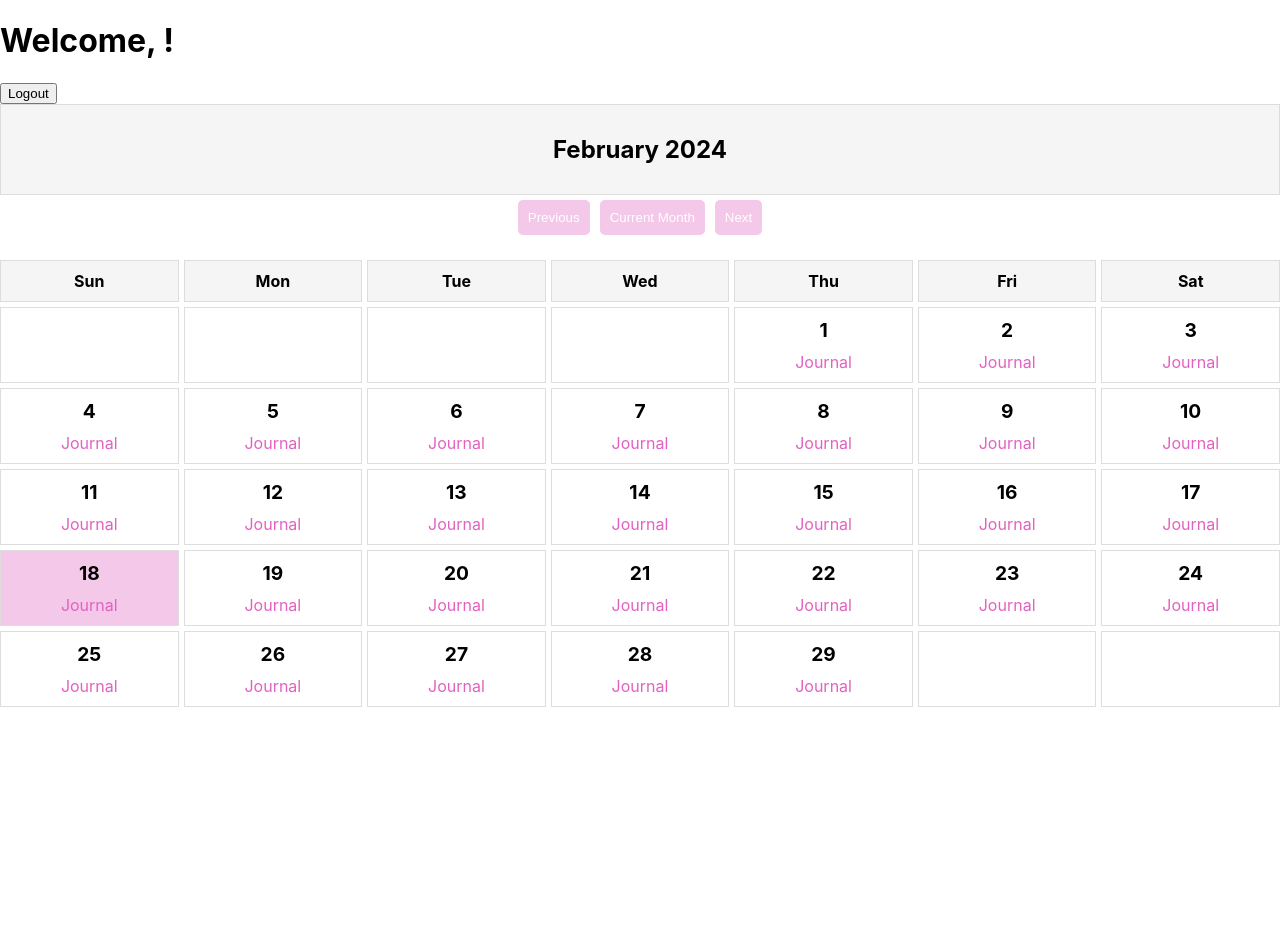
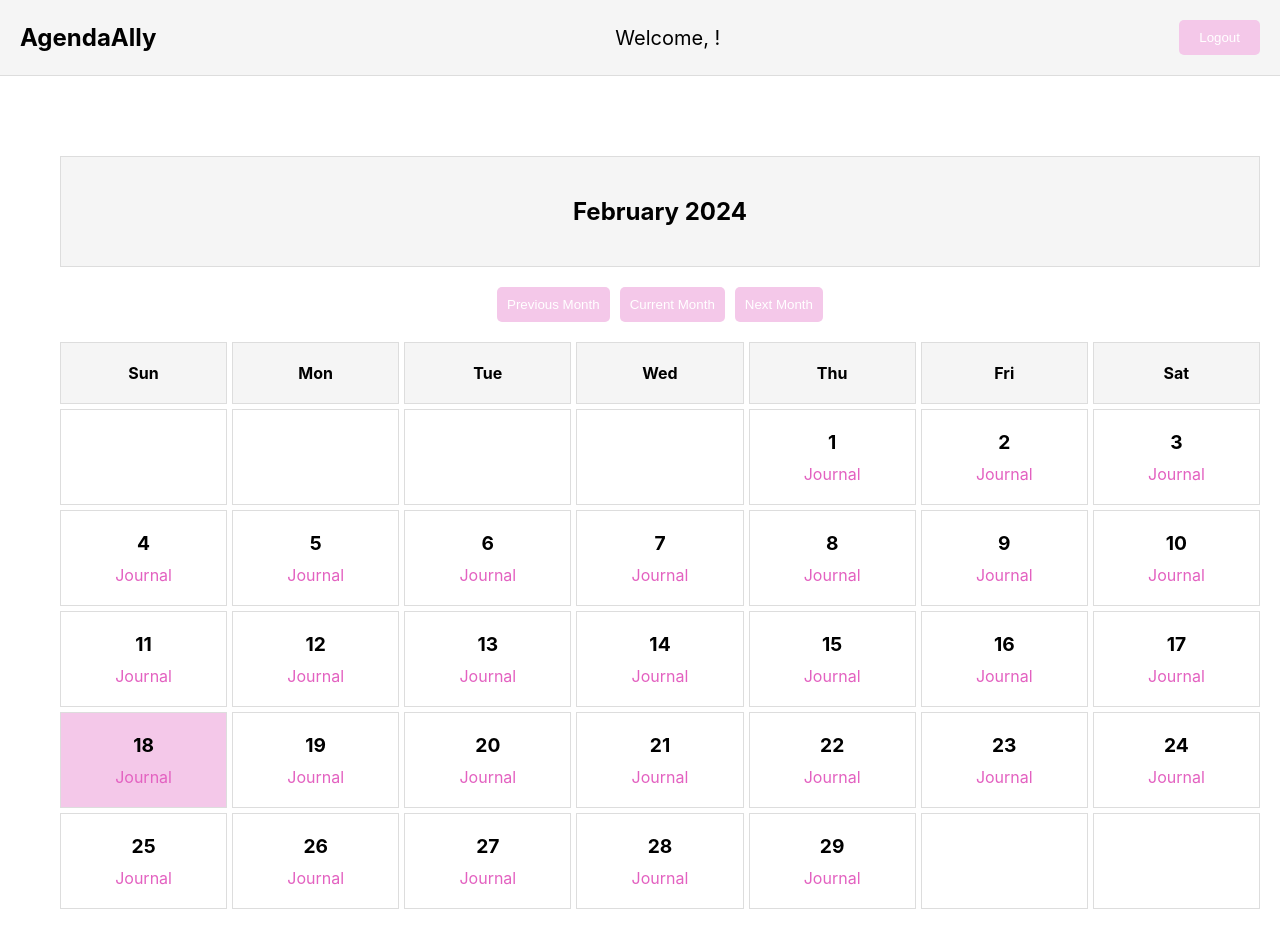
Before and after one commit to angelakim318/AgendaAlly, a React (Create React App) app in the folder frontend/: page /home in a window 1280 px wide. Before the commit the page ends 800 px from the top, so only its background shows below. Built offline with nearby package versions, Linux system fonts and the light colour scheme; no server answers.

Commit message:
updated header of home page

```diff
--- a/frontend/src/components/Calendar.css
+++ b/frontend/src/components/Calendar.css
@@ -1,22 +1,33 @@
-.calendar-grid {
-  display: grid;
-  grid-template-columns: repeat(7, 1fr);
-  gap: 5px;
+.calendar-container {
+  width: 100%;
+  max-width: 1200px;
+  margin: 0 auto;
+  padding: 20px;
+  display: flex;
+  flex-direction: column;
+  align-items: center;
 }
 
 .calendar-header {
   font-weight: bold;
   text-align: center;
-  padding: 10px;
+  padding: 20px;
   border: 1px solid #ddd;
   background-color: #f5f5f5;
+  width: 100%;
+  box-sizing: border-box;
+  max-width: 1200px;
+  display: flex;
+  justify-content: center;
+  align-items: center;
 }
 
 .calendar-day {
   text-align: center;
-  padding: 10px;
+  padding: 20px;
   border: 1px solid #ddd;
   position: relative;
+  box-sizing: border-box;
 }
 
 .day-number {
@@ -36,11 +47,11 @@
 }
 
 .empty-day {
-  padding: 10px;
+  padding: 20px;
 }
 
 .current-day {
-  background-color: #f4c8e9; /* Highlight current day */
+  background-color: #f4c8e9;
 }
 
 .nav-button {
@@ -50,7 +61,7 @@
   padding: 10px;
   cursor: pointer;
   border-radius: 5px;
-  margin: 5px;
+  margin: 0 10px;
 }
 
 .nav-button:hover {
@@ -58,11 +69,23 @@
 }
 
 .current-month-button {
-  margin: 10;
+  margin: 0;
 }
 
 .calendar-nav-buttons {
   display: flex;
   justify-content: center;
+  width: 100%;
+  max-width: 1200px;
   margin-bottom: 20px;
+  margin-top: 20px;
 }
+
+.calendar-grid {
+  display: grid;
+  grid-template-columns: repeat(7, 1fr);
+  gap: 5px;
+  max-width: 1200px;
+  width: 100%;
+  box-sizing: border-box;
+}
--- a/frontend/src/components/Calendar.js
+++ b/frontend/src/components/Calendar.js
@@ -35,14 +35,14 @@ const Calendar = () => {
   };
 
   return (
-    <Container>
+    <Container className="calendar-container">
       <div className="calendar-header">
         <h2>{currentDate.toLocaleString('default', { month: 'long' })} {year}</h2>
       </div>
       <div className="calendar-nav-buttons">
-        <button onClick={previousMonth} className="nav-button">Previous</button>
+        <button onClick={previousMonth} className="nav-button">Previous Month</button>
         <button onClick={goToCurrentMonth} className="nav-button current-month-button">Current Month</button>
-        <button onClick={nextMonth} className="nav-button">Next</button>
+        <button onClick={nextMonth} className="nav-button">Next Month</button>
       </div>
       <div className="calendar-grid">
         {['Sun', 'Mon', 'Tue', 'Wed', 'Thu', 'Fri', 'Sat'].map((day) => (
--- /dev/null
+++ b/frontend/src/components/Home.css
@@ -0,0 +1,45 @@
+.home-container {
+  display: flex;
+  flex-direction: column;
+  align-items: center;
+}
+
+.header {
+  display: flex;
+  justify-content: space-between;
+  align-items: center;
+  width: 100%;
+  padding: 20px;
+  box-sizing: border-box;
+  background-color: #f5f5f5;
+  border-bottom: 1px solid #ddd;
+}
+
+.title {
+  font-size: 24px;
+  font-weight: bold;
+}
+
+.welcome-message {
+  font-size: 20px;
+}
+
+.logout-button {
+  background-color: #f4c8e9;
+  color: white;
+  border: none;
+  padding: 10px 20px;
+  cursor: pointer;
+  border-radius: 5px;
+}
+
+.logout-button:hover {
+  background-color: #d88ec6;
+}
+
+.calendar-container {
+  width: 100%;
+  display: flex;
+  justify-content: center;
+  margin-top: 20px;
+}
--- a/frontend/src/components/Home.js
+++ b/frontend/src/components/Home.js
@@ -2,10 +2,15 @@ import React, { useEffect, useState } from 'react';
 import axios from 'axios';
 import MyCalendar from './Calendar';
 import { useNavigate } from 'react-router-dom';
+import './Home.css';
 
 const Home = ({ user }) => {
   const [firstName, setFirstName] = useState('');
   const navigate = useNavigate();
+
+  const capitalizeFirstLetter = (string) => {
+    return string.charAt(0).toUpperCase() + string.slice(1).toLowerCase();
+  };
 
   useEffect(() => {
     const fetchUser = async () => {
@@ -13,14 +18,14 @@ const Home = ({ user }) => {
         const response = await axios.get('http://localhost:8080/api/auth/user', {
           withCredentials: true
         });
-        setFirstName(response.data.firstName);
+        setFirstName(capitalizeFirstLetter(response.data.firstName));
       } catch (error) {
         console.error('There was an error fetching the user!', error);
       }
     };
 
     if (user) {
-      setFirstName(user.firstName);
+      setFirstName(capitalizeFirstLetter(user.firstName));
     } else {
       fetchUser();
     }
@@ -38,10 +43,15 @@ const Home = ({ user }) => {
   };
 
   return (
-    <div>
-      <h1>Welcome, {firstName}!</h1>
-      <button onClick={handleLogout}>Logout</button>
-      <MyCalendar />
+    <div className="home-container">
+      <div className="header">
+        <div className="title">AgendaAlly</div>
+        <div className="welcome-message">Welcome, {firstName}!</div>
+        <button onClick={handleLogout} className="logout-button">Logout</button>
+      </div>
+      <div className="calendar-container">
+        <MyCalendar />
+      </div>
     </div>
   );
 };
```
